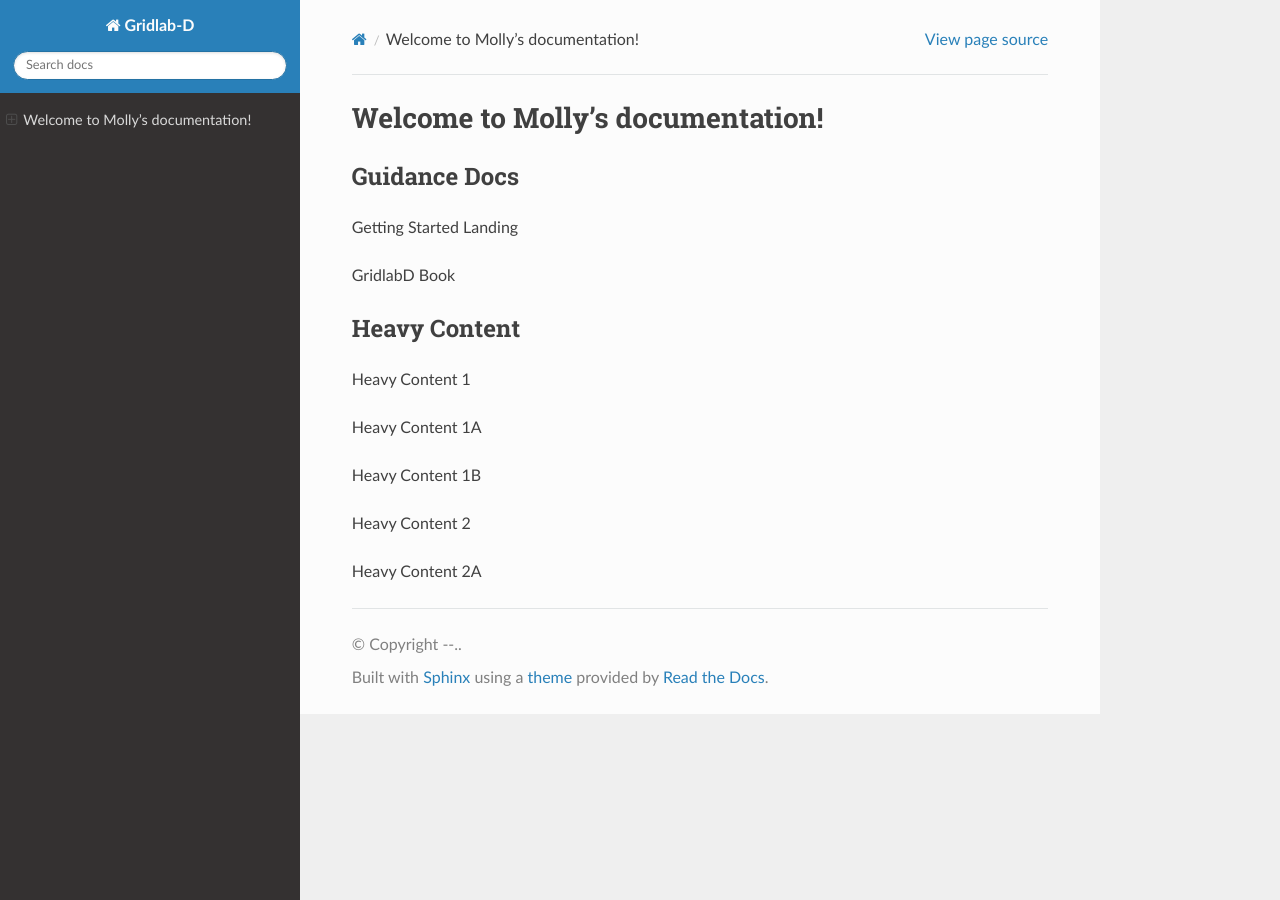
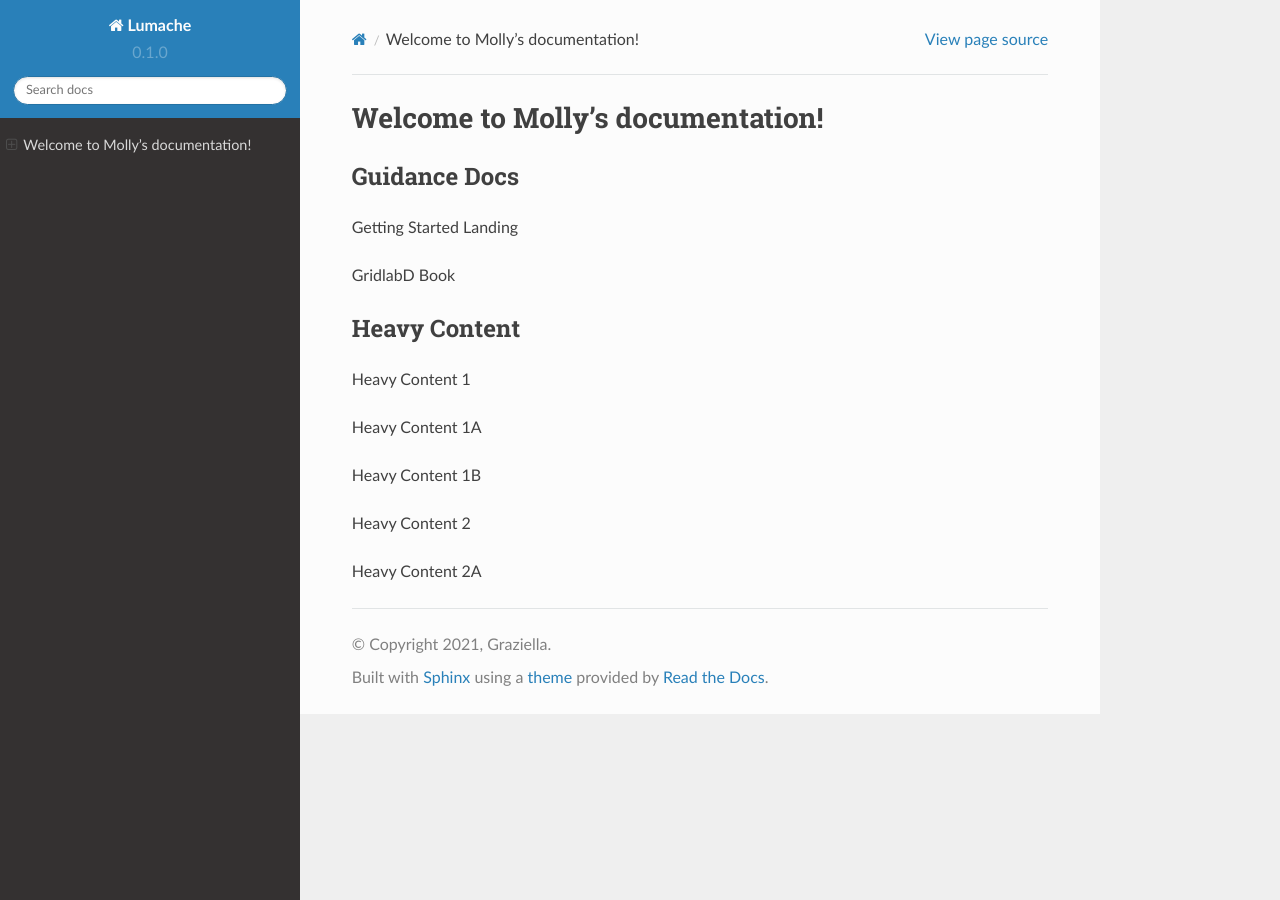
Before and after one commit to mhall4360/gridlab-D-docs, a Sphinx documentation site: the page built from docs/source/index.rst, in a window 1280 px wide. Built offline with Sphinx 7.4.7 and the Read the Docs theme 2.0.0, drawn with Linux system fonts in a browser that asks for light colours; some of the changed lines change nothing that is shown.

Commit message:
Update conf.py

```diff
--- a/docs/source/conf.py
+++ b/docs/source/conf.py
@@ -1,75 +1,35 @@
 # Configuration file for the Sphinx documentation builder.
-#
-# This file only contains a selection of the most common options. For a full
-# list see the documentation:
-# https://www.sphinx-doc.org/en/master/usage/configuration.html
 
-# -- Path setup --------------------------------------------------------------
+# -- Project information
 
-# If extensions (or modules to document with autodoc) are in another directory,
-# add these directories to sys.path here. If the directory is relative to the
-# documentation root, use os.path.abspath to make it absolute, like shown here.
-#
-# import os
-# import sys
-# sys.path.insert(0, os.path.abspath('.'))
+project = 'Lumache'
+copyright = '2021, Graziella'
+author = 'Graziella'
 
+release = '0.1'
+version = '0.1.0'
 
-# -- Project information -----------------------------------------------------
+# -- General configuration
 
-# General information about the project.
-project = 'Gridlab-D'
-copyright = '--.'
-author = 'The GridLab-D Team and Community'
+extensions = [
+    'sphinx.ext.duration',
+    'sphinx.ext.doctest',
+    'sphinx.ext.autodoc',
+    'sphinx.ext.autosummary',
+    'sphinx.ext.intersphinx',
+]
 
-# The full version, including alpha/beta/rc tags
-release = '2021.04.0'
+intersphinx_mapping = {
+    'python': ('https://docs.python.org/3/', None),
+    'sphinx': ('https://www.sphinx-doc.org/en/master/', None),
+}
+intersphinx_disabled_domains = ['std']
 
-
-# -- General configuration ---------------------------------------------------
-
-# Add any Sphinx extension module names here, as strings. They can be
-# extensions coming with Sphinx (named 'sphinx.ext.*') or your custom
-# ones.
-extensions = [
-    'nbsphinx',
-    'sphinx.ext.autodoc',
-    'sphinx.ext.intersphinx',
-    'sphinx.ext.todo',
-    'sphinx.ext.coverage',
-    'sphinx.ext.mathjax',
-    'sphinx.ext.ifconfig',
-    'sphinx.ext.viewcode',
-    'sphinx.ext.githubpages',
-    'myst_parser']
-
-# Add any paths that contain templates here, relative to this directory.
 templates_path = ['_templates']
 
-# List of patterns, relative to source directory, that match files and
-# directories to ignore when looking for source files.
-# This pattern also affects html_static_path and html_extra_path.
-exclude_patterns = []
+# -- Options for HTML output
 
-# The master toctree document.
-master_doc = 'index'
-
-
-# -- Options for HTML output -------------------------------------------------
-
-# The theme to use for HTML and HTML Help pages.  See the documentation for
-# a list of builtin themes.
-#
 html_theme = 'sphinx_rtd_theme'
 
-# Add any paths that contain custom static files (such as style sheets) here,
-# relative to this directory. They are copied after the builtin static files,
-# so a file named "default.css" will overwrite the builtin "default.css".
-html_static_path = ['_static']
-
-# Don't execute notebook contents when writing to html
-nbsphinx_allow_errors = True
-nbsphinx_execute = 'never'
-
-# Use LuaLaTex
-latex_engine = 'lualatex'
+# -- Options for EPUB output
+epub_show_urls = 'footnote'
```
